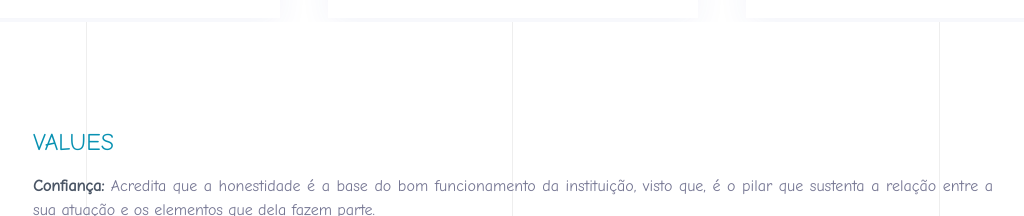
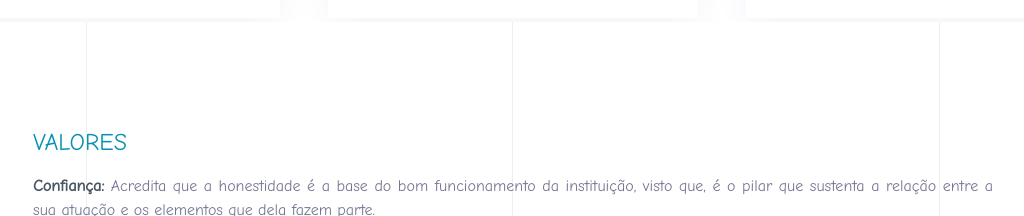
Before and after one commit to hlopes/csfcasalcomba, a Next.js app: page /instituicao in a window 1280 px wide. Shown: the part 1266-1482 px from the top of the page, without its empty margins (127-1151 px from the left). Built offline with nearby package versions, Linux system fonts and the light colour scheme.

Commit message:
fix: values title

```diff
--- a/src/data/instituicao/values-data.tsx
+++ b/src/data/instituicao/values-data.tsx
@@ -82,5 +82,5 @@ export const data: TextContent = {
     </ul>
   ),
   id: 1,
-  title: 'Values',
+  title: 'Valores',
 }
```
